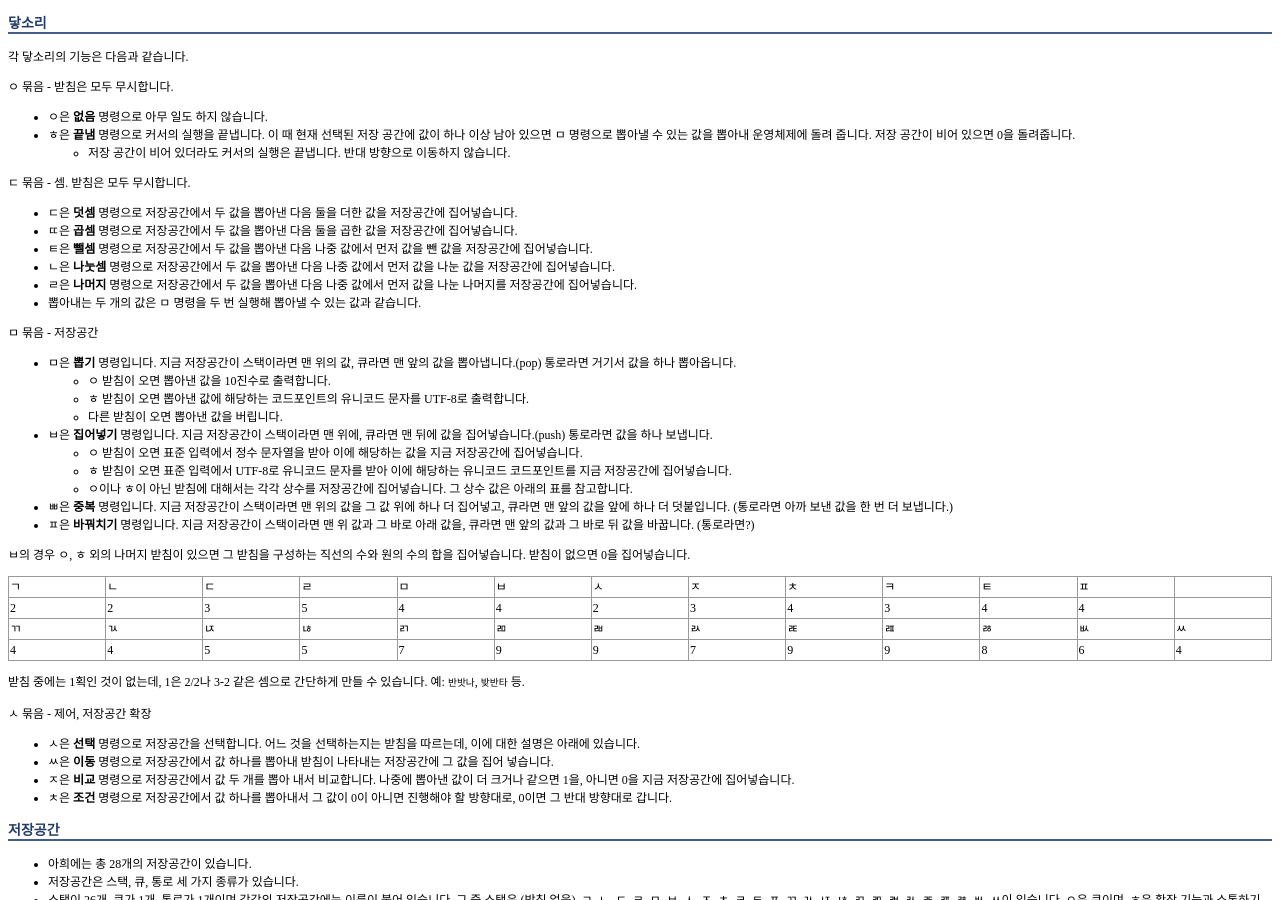
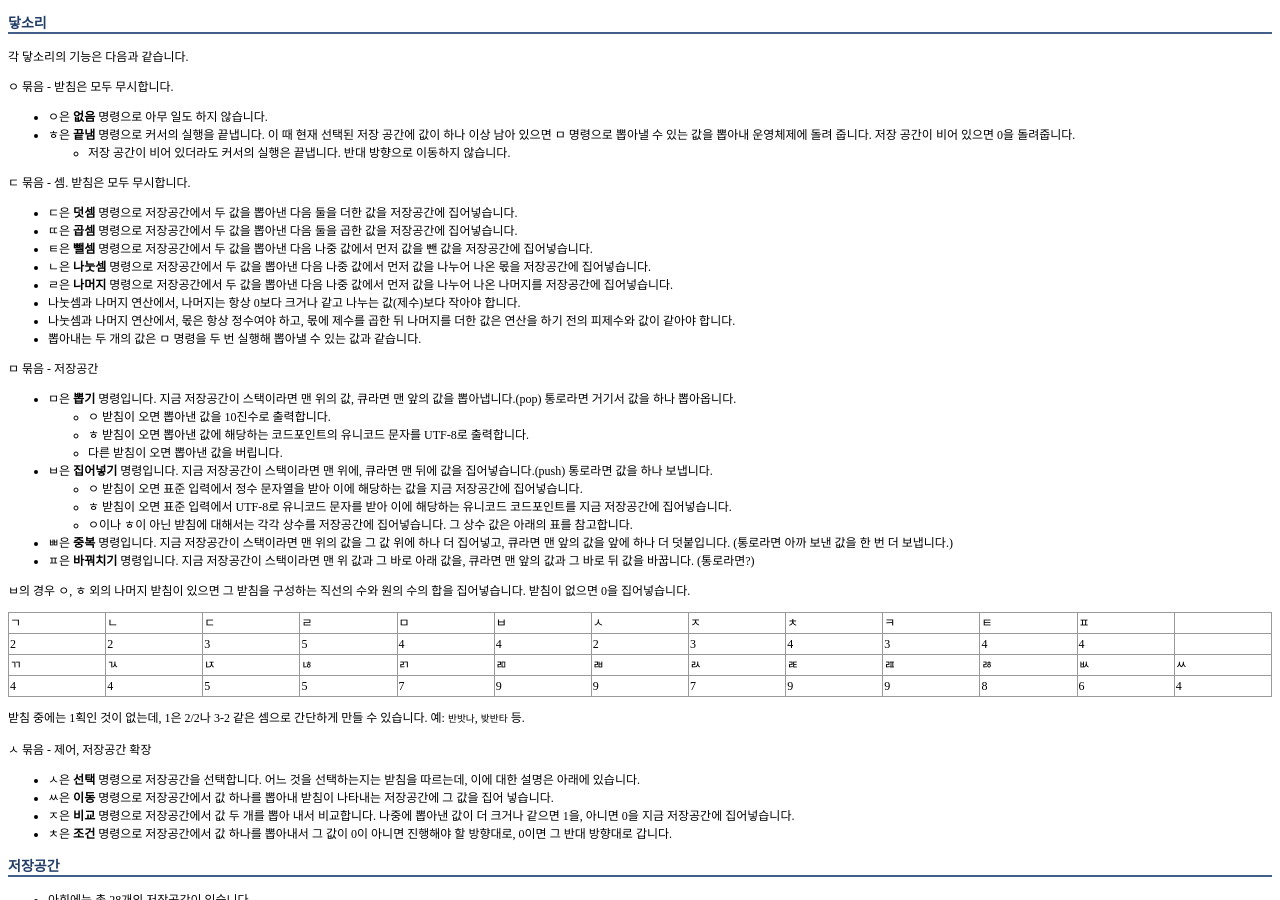
Before and after one commit to aheui/aheui.github.io, a Jekyll site: the page built from _posts/2006-10-27-specification.ko.markdown, in a window 1280 px wide and 900 px high, scrolled down 940 px. Built offline with Jekyll 4.4.1, drawn with Linux system fonts in a browser that asks for light colours; some of the changed text lies outside the part shown.

Commit message:
나눗셈을 명확히 함

```diff
--- a/_posts/2006-10-27-specification.ko.markdown
+++ b/_posts/2006-10-27-specification.ko.markdown
@@ -67,8 +67,10 @@ title: 아희 스펙
 * ㄷ은 **덧셈** 명령으로 저장공간에서 두 값을 뽑아낸 다음 둘을 더한 값을 저장공간에 집어넣습니다.
 * ㄸ은 **곱셈** 명령으로 저장공간에서 두 값을 뽑아낸 다음 둘을 곱한 값을 저장공간에 집어넣습니다.
 * ㅌ은 **뺄셈** 명령으로 저장공간에서 두 값을 뽑아낸 다음 나중 값에서 먼저 값을 뺀 값을 저장공간에 집어넣습니다.
-* ㄴ은 **나눗셈** 명령으로 저장공간에서 두 값을 뽑아낸 다음 나중 값에서 먼저 값을 나눈 값을 저장공간에 집어넣습니다.
-* ㄹ은 **나머지** 명령으로 저장공간에서 두 값을 뽑아낸 다음 나중 값에서 먼저 값을 나눈 나머지를 저장공간에 집어넣습니다.
+* ㄴ은 **나눗셈** 명령으로 저장공간에서 두 값을 뽑아낸 다음 나중 값에서 먼저 값을 나누어 나온 몫을 저장공간에 집어넣습니다.
+* ㄹ은 **나머지** 명령으로 저장공간에서 두 값을 뽑아낸 다음 나중 값에서 먼저 값을 나누어 나온 나머지를 저장공간에 집어넣습니다.
+* 나눗셈과 나머지 연산에서, 나머지는 항상 0보다 크거나 같고 나누는 값(제수)보다 작아야 합니다.
+* 나눗셈과 나머지 연산에서, 몫은 항상 정수여야 하고, 몫에 제수를 곱한 뒤 나머지를 더한 값은 연산을 하기 전의 피제수와 값이 같아야 합니다.
 * 뽑아내는 두 개의 값은 ㅁ 명령을 두 번 실행해 뽑아낼 수 있는 값과 같습니다.
 
 ㅁ 묶음 - 저장공간
```
Also changed, not shown: other parts of _posts/2006-10-27-specification.ko.markdown (+1 -1 lines).
